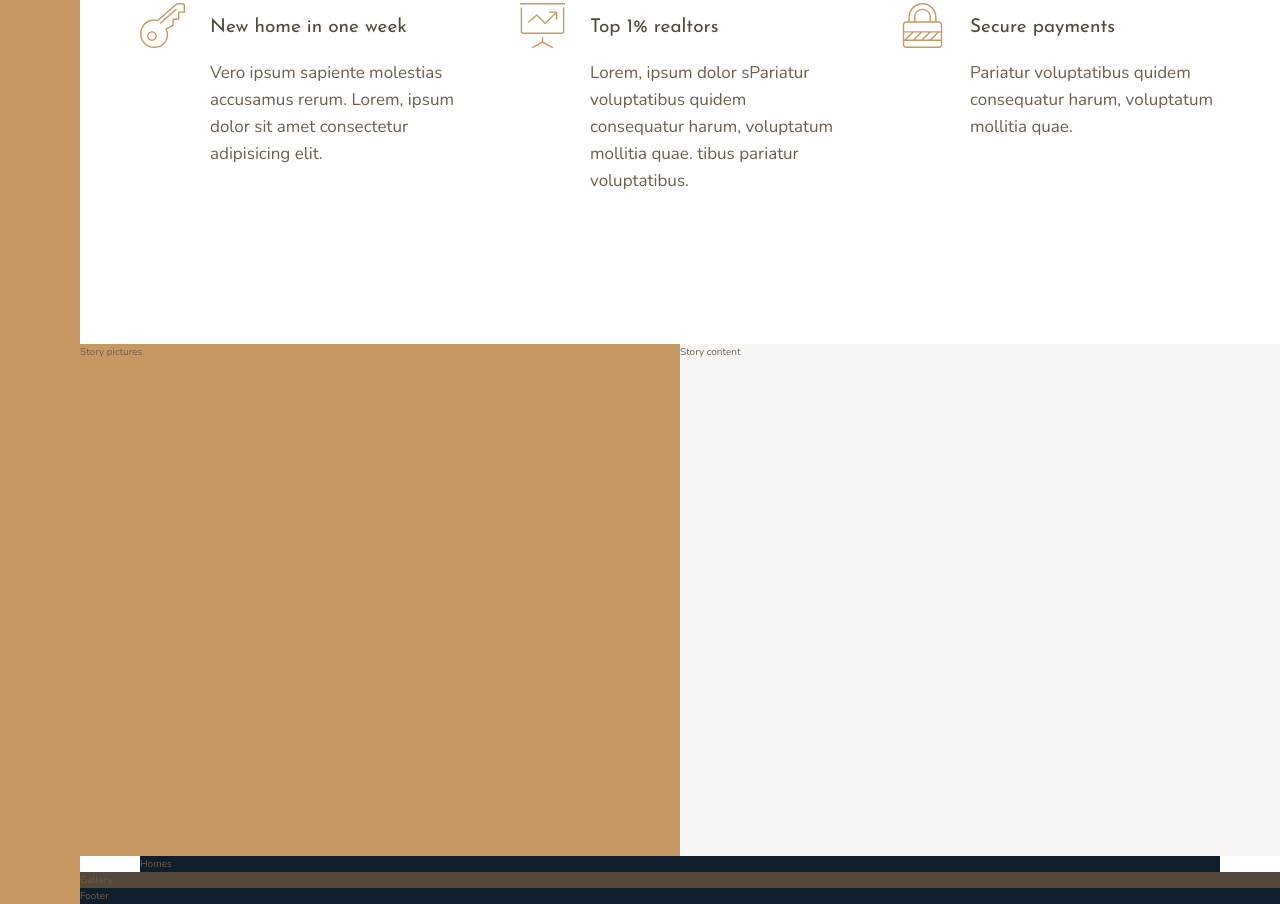
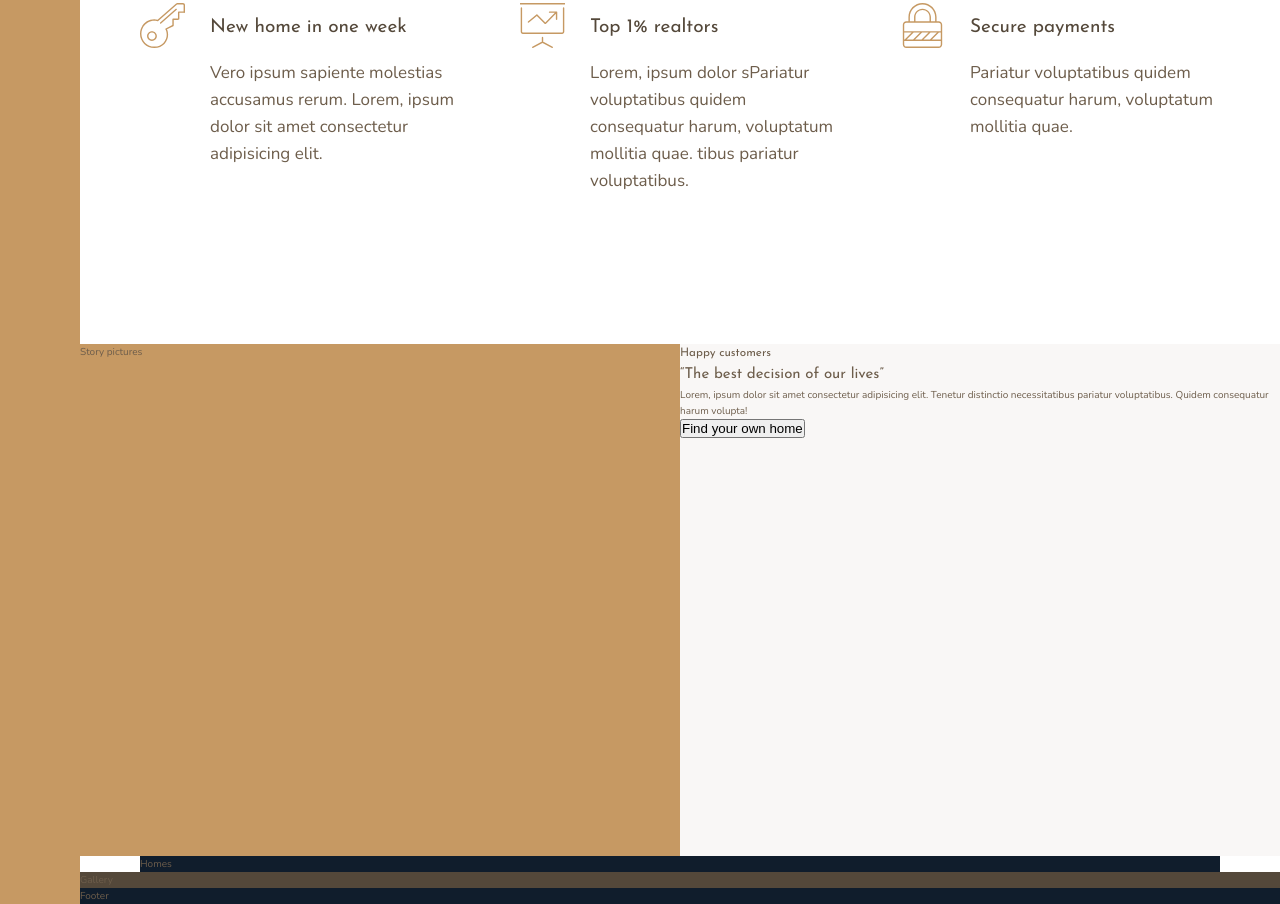
Before and after one commit to team-cake/grid-layouts-practice, a website: page index.html in a window 1280 px wide. Shown: the part 991-1895 px from the top of the page. Drawn offline with nearby package versions, Linux system fonts and the light colour scheme.

Commit message:
Set the basic markup and added content

```diff
--- a/index.html
+++ b/index.html
@@ -91,7 +91,16 @@
 
 		<div class="story__pictures">Story pictures</div>
 
-		<div class="story__content">Story content</div>
+		<div class="story__content">
+			<h3 class="heading-3">Happy customers</h3>
+			<h2 class="heading-2">&ldquo;The best decision of our lives&rdquo;</h2>
+			<p class="story__text">
+				Lorem, ipsum dolor sit amet consectetur adipisicing elit. Tenetur
+				distinctio necessitatibus pariatur voluptatibus. Quidem consequatur
+				harum volupta!
+			</p>
+			<button class="btn">Find your own home</button>
+		</div>
 
 		<section class="homes">Homes</section>
 
```
